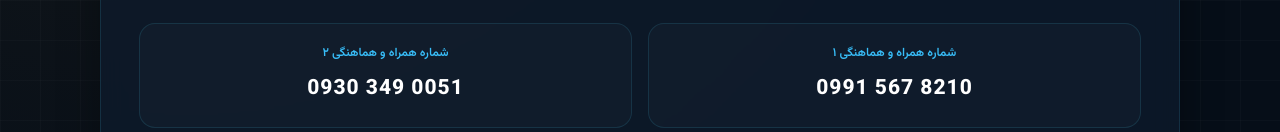
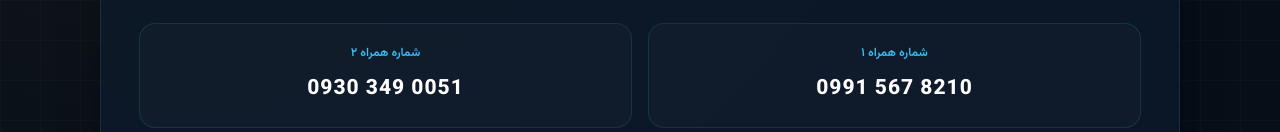
Before and after one commit to farshiddehghani/faraz-test, a plain HTML site: page index.html in a window 1280 px wide. Shown: the part 2040-2172 px from the top of the page. Drawn offline with Linux system fonts and the light colour scheme.

Commit message:
Update index.html

```diff
--- a/index.html
+++ b/index.html
@@ -784,12 +784,12 @@
 
       <div class="phones">
         <a class="phone" href="tel:+989915678210">
-          <span class="phone-label">شماره همراه و هماهنگی ۱</span>
+          <span class="phone-label">شماره همراه ۱</span>
           <span class="phone-number">0991 567 8210</span>
         </a>
 
         <a class="phone" href="tel:+989303490051">
-          <span class="phone-label">شماره همراه و هماهنگی ۲</span>
+          <span class="phone-label">شماره همراه ۲</span>
           <span class="phone-number">0930 349 0051</span>
         </a>
       </div>
```
